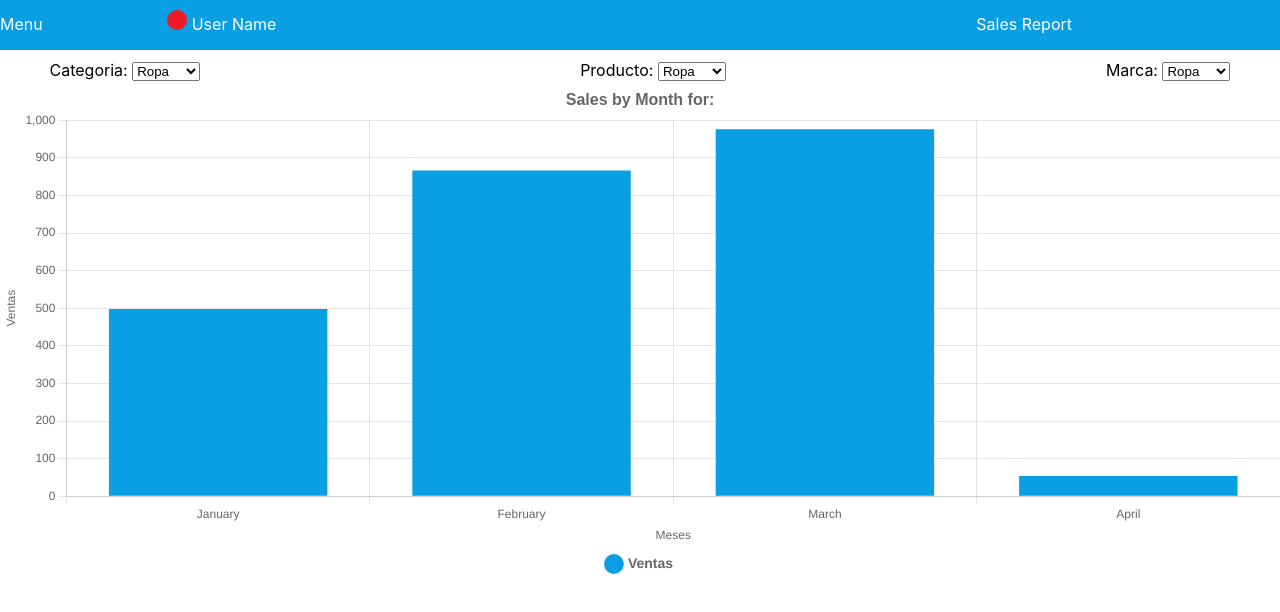
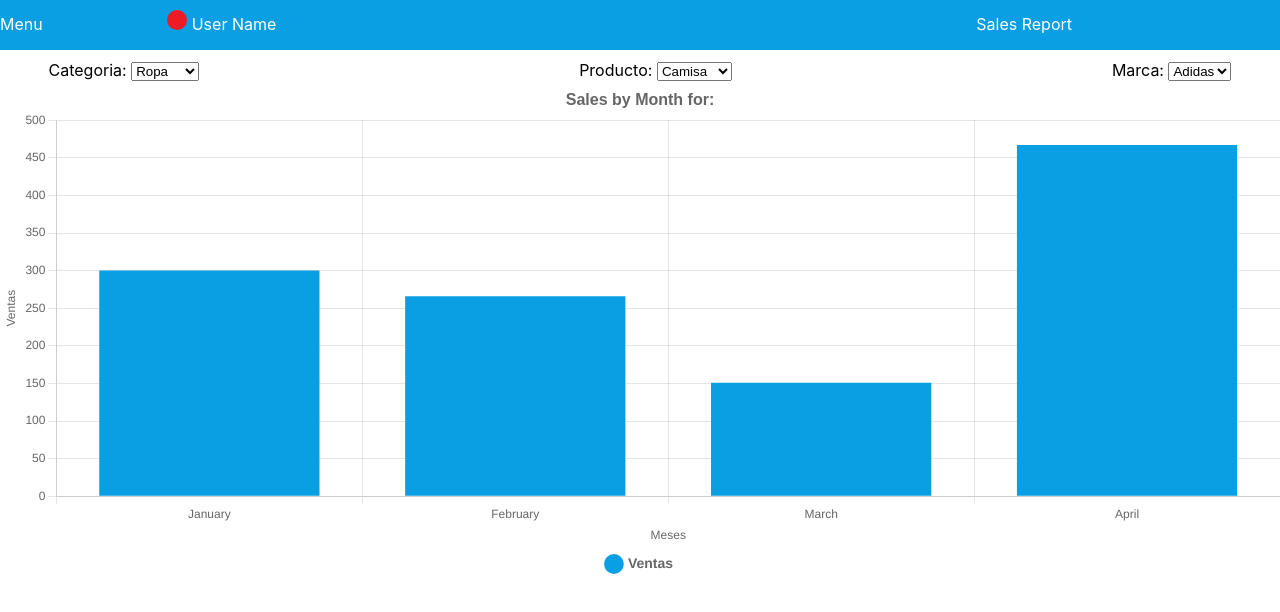
Before and after one commit to henryfm1994/grafica, a React (Create React App) app: page / in a window 1280 px wide. Shown: the top 612 px of the page. Built offline with nearby package versions, Linux system fonts and the light colour scheme.

Commit message:
Edit Labels

```diff
--- a/src/assets/css/App.css
+++ b/src/assets/css/App.css
@@ -24,14 +24,14 @@
     text-align: center;
     margin-top: 10px;
 }
-#categoria{
+.categoria{
     margin-top: 20px;
 }
-#producto{
+.producto{
     margin-top: 20px;
     margin-left: 380px;
 }
-#marca{
+.marca{
     margin-top: 20px;
     margin-left: 380px;
 }
--- a/src/components/grafica.js
+++ b/src/components/grafica.js
@@ -19,12 +19,18 @@ ChartJS.register(
 
 const Grafica = () => {
 
+    let datos = [];
+    for (let index = 0; index < 4; index++) {
+        datos[index] = Math.round(Math.random() * (1000 - 500) + 100);
+    }
+    console.log(datos)
+
     const Data = {
         labels: ['January', 'February', 'March', 'April'],
         datasets: [{
             label: 'Ventas',
             backgroundColor: 'rgba(10,158,226,1)',
-            data: [498, 866, 976, 54],
+            data: datos,
         }]
     };
     const opciones = {
--- a/src/components/select.js
+++ b/src/components/select.js
@@ -1,24 +1,86 @@
-import React, { Fragment } from 'react';
+import React, { Fragment, useState } from 'react';
+import Grafica from './grafica';
 
 const Select = () => {
+
+    const [categoria, setCategoria] = useState('ropa');
+    const [producto, setProducto] = useState('Camisa');
+    const [marca, setMarca] = useState('Adidas');
+
+    const cambiarCat = (e) => {
+        setCategoria(e.target.value);
+        console.log(categoria)
+    }
+
+    const cambiarProd = (e) => {
+        setProducto(e.target.value);
+    }
+
+    const cambiarMarca = (e) => {
+        setMarca(e.target.value);
+    }
+
+    let frutasCamisa = 'Camisa';
+    let CerealesPantalon = 'Pantalon';
+    let marcaTipo1 = 'Adidas';
+    let marcaTipo2 = 'Nike';
+
+    if (categoria === 'comida') {
+        frutasCamisa = 'Frutas';
+        CerealesPantalon = 'Cereales';
+        if (producto === 'Frutas') {
+            let marcaTipo1 = 'Platano';
+            let marcaTipo2 = 'Mango';
+        }else{
+            let marcaTipo1 = 'Trigo';
+            let marcaTipo2 = 'Maiz';
+        }
+}
+    else {
+        frutasCamisa = 'Camisa';
+        CerealesPantalon = 'Pantalon';
+    }
+
+    switch (producto) {
+        case 'Frutas':
+            marcaTipo1 = 'Platano';
+            marcaTipo2 = 'Mango';
+            break;
+
+        case 'Cereales':
+            marcaTipo1 = 'Trigo';
+            marcaTipo2 = 'Maiz';
+            break;
+
+        case 'Camisa':
+            marcaTipo1 = 'Adidas';
+            marcaTipo2 = 'Nike';
+            break;
+
+        case 'Pantalon':
+            marcaTipo1 = 'Puma';
+            marcaTipo2 = 'Levi';
+            break;
+    }
+
     return (
         <Fragment>
             <div className='select'>
                 <form>
-                    <label id="categoria">Categoria: </label>
-                    <select>
-                        <option value="Ropa">Ropa</option>
-                        <option value="Comida">Comida</option>
+                    <label className="categoria">Categoria: </label>
+                    <select id='categoria' onChange={cambiarCat}>
+                        <option value="ropa">Ropa</option>
+                        <option value="comida">Comida</option>
+                    </select >
+                    <label className="producto">Producto: </label>
+                    <select id='producto' onChange={cambiarProd}>
+                        <option value={frutasCamisa}>{frutasCamisa}</option>
+                        <option value={CerealesPantalon}>{CerealesPantalon}</option>
                     </select>
-                    <label id="producto">Producto: </label>
-                    <select >
-                        <option value="Frutas">Ropa</option>
-                        <option value="Granos">Comida</option>
-                    </select>
-                    <label id="marca">Marca: </label>
-                    <select >
-                        <option value="nike">Ropa</option>
-                        <option value="adidas">Comida</option>
+                    <label className="marca">Marca: </label>
+                    <select id='marca' onChange={cambiarMarca}>
+                        <option value={marcaTipo1}>{marcaTipo1}</option>
+                        <option value={marcaTipo2}>{marcaTipo2}</option>
                     </select>
                 </form>
             </div>
```
